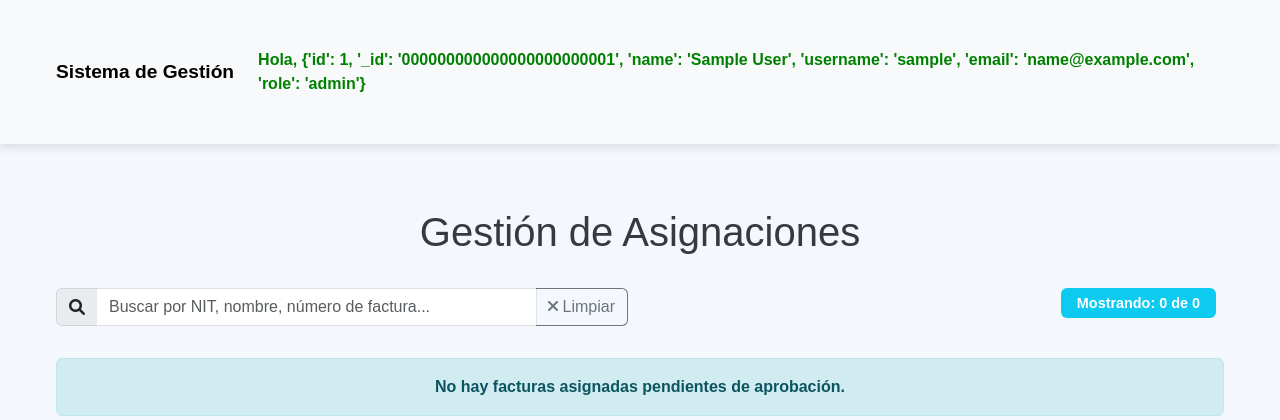
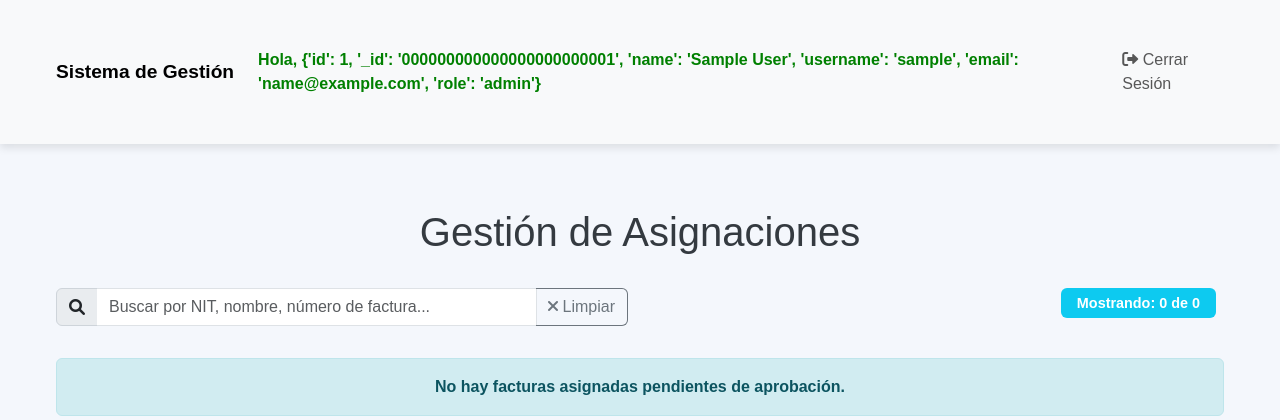
Before and after one commit to samaracosmetics21/DocumentacionContabilidad, a Flask app: template templates/asignaciones.html in a window 1280 px wide. Shown: the top 420 px of the page. Run offline with Flask 3, Linux system fonts and the light colour scheme; the template is opened without the code that fills it, so the values that code supplies are empty; the visitor is signed in with stand-in values (Sample User, id 1); some libraries are stand-ins or nearby versions.

Commit message:
agregar: opción de cerrar sesión en el menú de navegación

```diff
--- a/templates/asignaciones.html
+++ b/templates/asignaciones.html
@@ -148,6 +148,11 @@
                     <li class="nav-item">
                         <a class="nav-link active" href="#">
                            <span class="usuario-logueado">Hola, {{ session["usuario"] }}</span>
+                       </a>
+                   </li>
+                   <li class="nav-item">
+                       <a class="nav-link" href="/logout">
+                           <i class="fas fa-sign-out-alt"></i> Cerrar Sesión
                        </a>
                    </li>
                 </ul>
```
